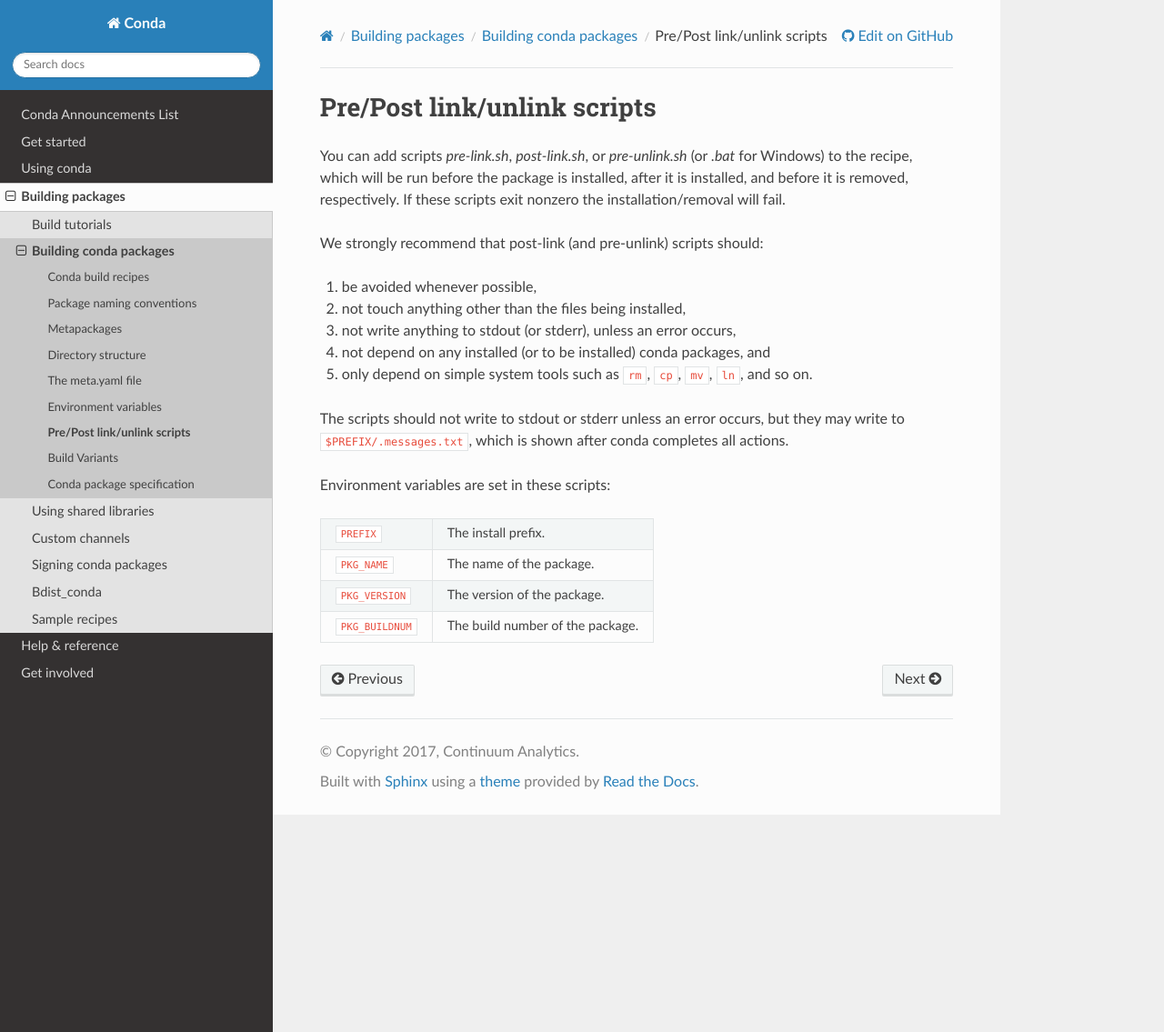
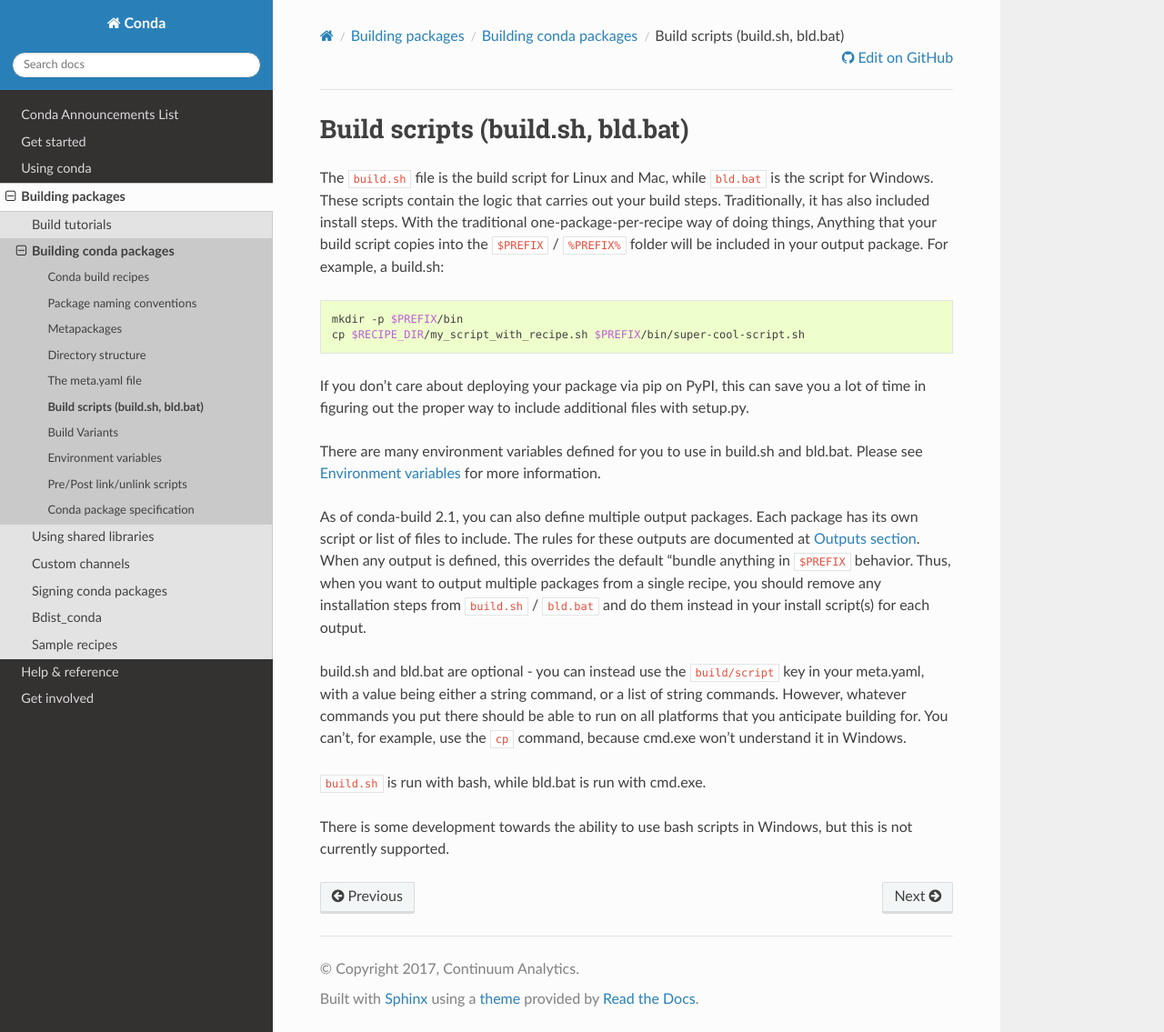
Before and after one commit to conda/conda-docs, a Sphinx documentation site: the page built from docs/source/building/build-scripts.rst, in a window 1280 px wide and 1135 px high. Shown: the whole window at 91% size. Built offline with Sphinx 7.4.7 and the Read the Docs theme 2.0.0, drawn with Linux system fonts in a browser that asks for light colours.

Commit message:
document build.sh/bld.bat

```diff
--- a/docs/source/building/bpp.rst
+++ b/docs/source/building/bpp.rst
@@ -9,7 +9,8 @@ Building conda packages
    meta-pkg
    dirs
    meta-yaml
-   environment-vars
    build-scripts
    variants
+   environment-vars
+   link-scripts
    /spec
--- a/docs/source/building/build-scripts.rst
+++ b/docs/source/building/build-scripts.rst
@@ -1,35 +1,41 @@
-Pre/Post link/unlink scripts
-============================
+Build scripts (build.sh, bld.bat)
+=================================
 
-.. TODO: Add post-unlink
+The ``build.sh`` file is the build script for Linux and Mac, while ``bld.bat``
+is the script for Windows.  These scripts contain the logic that carries out
+your build steps. Traditionally, it has also included install steps. With the
+traditional one-package-per-recipe way of doing things, Anything that your build
+script copies into the ``$PREFIX`` / ``%PREFIX%`` folder will be included in
+your output package. For example, a build.sh:
 
-You can add scripts `pre-link.sh`, `post-link.sh`, or `pre-unlink.sh` (or
-`.bat` for Windows) to the recipe, which will be run before the package is
-installed, after it is installed, and before it is removed, respectively. If
-these scripts exit nonzero the installation/removal will fail.
+.. code-block:: bash
 
-We strongly recommend that post-link (and pre-unlink) scripts should:
+  mkdir -p $PREFIX/bin
+  cp $RECIPE_DIR/my_script_with_recipe.sh $PREFIX/bin/super-cool-script.sh
 
-1. be avoided whenever possible,
-2. not touch anything other than the files being installed,
-3. not write anything to stdout (or stderr), unless an error occurs,
-4. not depend on any installed (or to be installed) conda packages, and
-5. only depend on simple system tools such as ``rm``, ``cp``, ``mv``, ``ln``,
-   and so on.
 
-The scripts should not write to stdout or stderr unless an error occurs, but
-they may write to ``$PREFIX/.messages.txt``, which is shown after conda
-completes all actions.
+If you don't care about deploying your package via pip on PyPI, this can save
+you a lot of time in figuring out the proper way to include additional files
+with setup.py.
 
-Environment variables are set in these scripts:
+There are many environment variables defined for you to use in build.sh and
+bld.bat. Please see :ref:`env-vars` for more information.
 
-.. list-table::
+As of conda-build 2.1, you can also define multiple output packages. Each
+package has its own script or list of files to include. The rules for these
+outputs are documented at :ref:`package-outputs`. When any output is defined,
+this overrides the default "bundle anything in ``$PREFIX`` behavior. Thus, when
+you want to output multiple packages from a single recipe, you should remove any
+installation steps from ``build.sh`` / ``bld.bat`` and do them instead in your
+install script(s) for each output.
 
-   * - ``PREFIX``
-     - The install prefix.
-   * - ``PKG_NAME``
-     - The name of the package.
-   * - ``PKG_VERSION``
-     - The version of the package.
-   * - ``PKG_BUILDNUM``
-     - The build number of the package.
+build.sh and bld.bat are optional - you can instead use the ``build/script`` key
+in your meta.yaml, with a value being either a string command, or a list of
+string commands. However, whatever commands you put there should be able to run
+on all platforms that you anticipate building for. You can't, for example, use
+the ``cp`` command, because cmd.exe won't understand it in Windows.
+
+``build.sh`` is run with bash, while bld.bat is run with cmd.exe.
+
+There is some development towards the ability to use bash scripts in Windows,
+but this is not currently supported.
--- a/docs/source/building/meta-yaml.rst
+++ b/docs/source/building/meta-yaml.rst
@@ -701,6 +701,8 @@ The script run_test.sh (or .bat/.py/.pl) will be run automatically if it is part
 NOTE: Python or Perl .py/.pl scripts are only valid as part of Python/Perl packages, respectively.
 
 
+.. _package-outputs:
+
 Outputs section
 ---------------
 
```
Also changed, not shown: docs/source/building/link-scripts.rst (added, +35 -0 lines).
